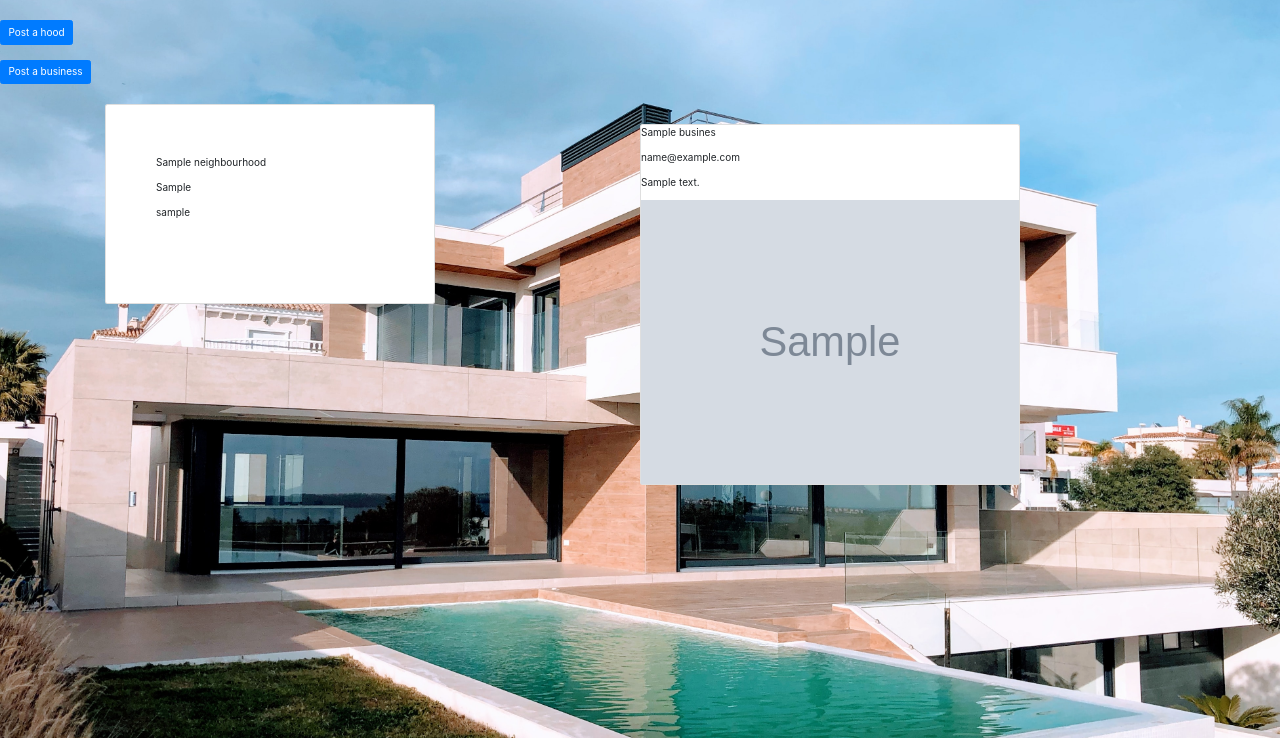
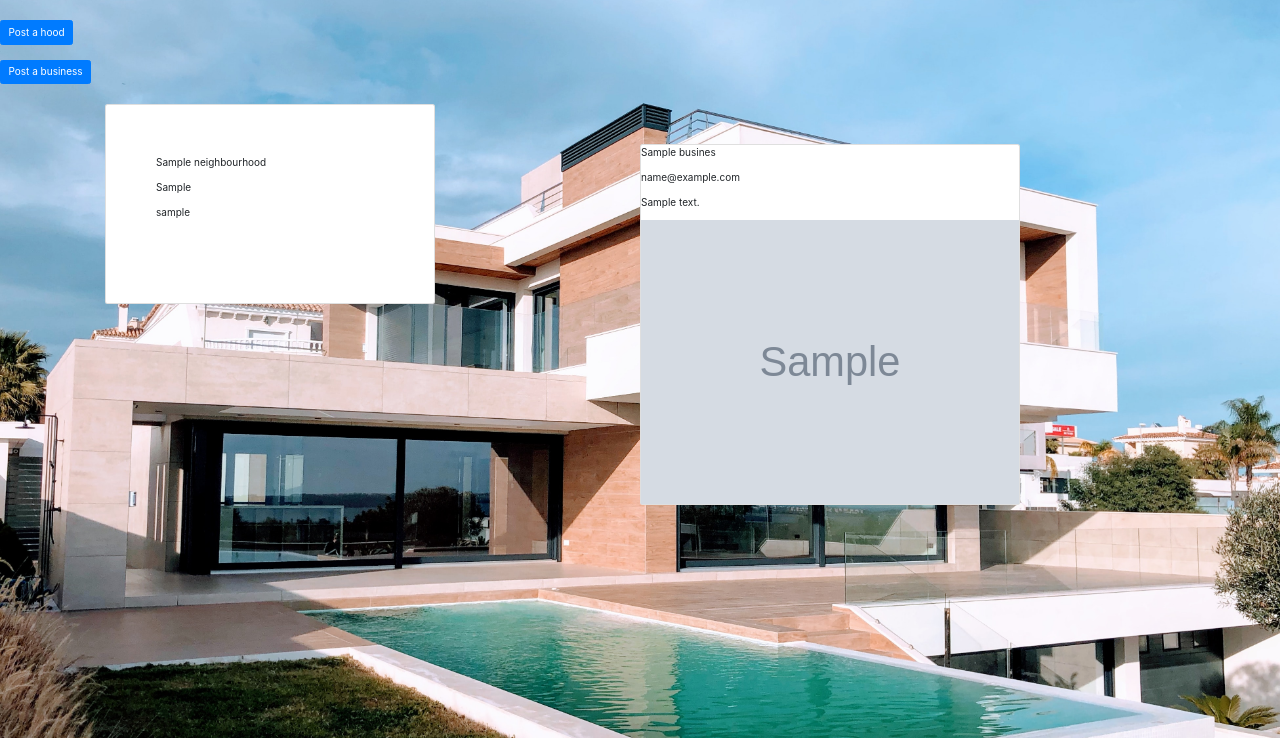
Before and after one commit to sngina/neighbour, a Django app: page / in a window 1280 px wide. Shown: the part 62-800 px from the top of the page. Run offline with Django 3.2, Linux system fonts and the light colour scheme; a user stored in the database is signed in; tables that the repository leaves empty hold one stand-in row (values such as "Sample post"); grey boxes marked "Sample" are stand-in pictures; some libraries are stand-ins or nearby versions.

Commit message:
add margin-top

```diff
--- a/business/templates/profile/index.html
+++ b/business/templates/profile/index.html
@@ -66,7 +66,7 @@
             {%endfor%}
             <div class="pesa">
                 {%for business in  allbusiness%}
-                <div class="card" style="width: 40%;">
+                <div class="card photo" style="width: 40%;">
                     <p>{{business.name}}</p>
                     <p>{{business.email}}</p>
                     <p>{{business.description}}</p>
--- a/static/css/style.css
+++ b/static/css/style.css
@@ -19,5 +19,8 @@ body{
     flex-direction: column;
     align-items: flex-end;
     width: 950px;
+}
+.photo{
+    margin-top: 20px;
 
 }
```
Also changed, not shown: README.md, media/image/food-burger.jpg (added).
